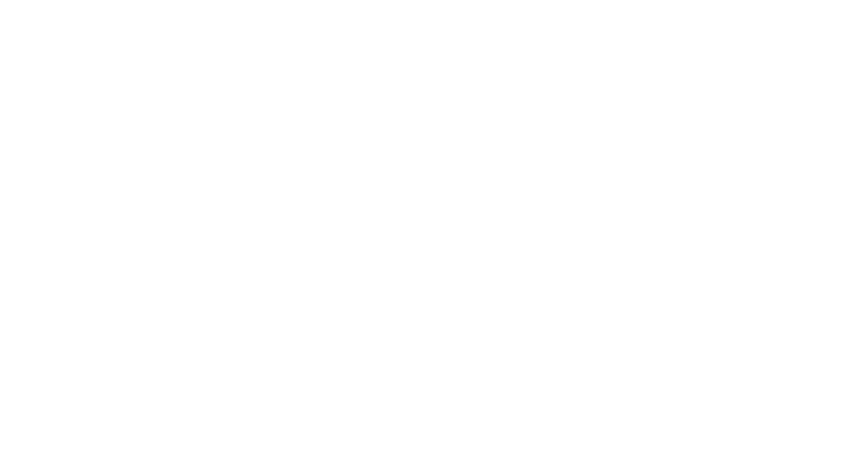
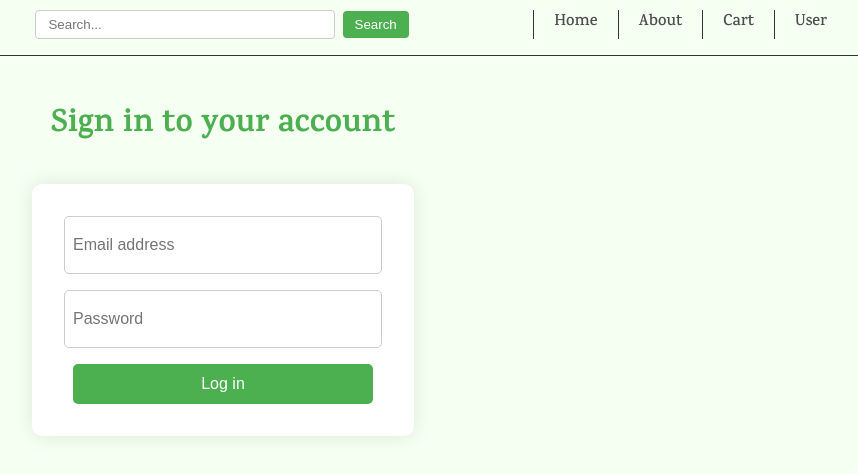
Before and after one commit to MohammadSobhi/market-project, a React (Vite) app: page /login in a window 1280 px wide. Before the commit this address had no page. Shown: the top 474 px of the page, without its empty margins (417-1275 px from the left). Built offline with nearby package versions, Linux system fonts and the light colour scheme.

Commit message:
Updated various parts of the project, though I've lost track of the specific changes made

```diff
--- a/src/App.jsx
+++ b/src/App.jsx
@@ -5,6 +5,10 @@ import About from './pages/About'
 import User from './pages/User'
 import Cart from './pages/Cart'
 import Layout from './components/Layout'
+import ProductDetails from './pages/ProductDetails'
+import ErrorPage from './pages/ErrorPage'
+import Login from './pages/Login'
+import AuthRequired from './components/AuthRequired'
 
 
 function App() {
@@ -14,9 +18,14 @@ function App() {
       <Routes>
         <Route path='/' element={ <Layout/> } >
           <Route index element={ <Home/> } />
-          <Route path='/about' element={ <About/> } />
-          <Route path='/user' element={ <User/> } />
-          <Route path='/cart' element={ <Cart/> } />
+          <Route path='about' element={ <About/> } />
+          <Route element={<AuthRequired/>}>
+            <Route path='user' element={ <User/> } />
+            <Route path='cart' element={ <Cart/> } />
+          </Route>
+          <Route path='products/:id' element={ <ProductDetails/> } />
+          <Route path='login' element={ <Login/> } />
+          <Route path='*' element={ <ErrorPage/> } />
         </Route>
       </Routes>
     </BrowserRouter>
--- /dev/null
+++ b/src/components/AuthRequired.jsx
@@ -0,0 +1,13 @@
+import React from "react";
+import { Navigate, Outlet } from "react-router-dom";
+
+export default function AuthRequired(params) {
+
+    const isLoggedIn = false ;
+
+    if(!isLoggedIn){
+        return <Navigate to ="/login"/>
+    }
+
+    return <Outlet/>
+};
--- a/src/components/Header.jsx
+++ b/src/components/Header.jsx
@@ -2,9 +2,32 @@ import React from "react";
 import { Link } from "react-router-dom";
 
 export default function Header(params) {
+    const [searchTerm, setSearchTerm] = React.useState("");
+
+    const handleSearch = (e)=>{
+        e.preventDefault();
+        console.log(`you searched for ${searchTerm}`)
+    }
+
+    const handleInputChange = (e) => {
+        setSearchTerm(e.target.value);
+        console.log(searchTerm)
+    }
+
     return(
         <header>
             <nav>
+                <div className="search-bar">
+                    <form onSubmit={handleSearch}>
+                        <input
+                        type="text"
+                         placeholder="Search..."
+                        value={searchTerm}
+                        onChange={handleInputChange}
+                        />
+                    <button type="submit">Search</button>
+                    </form>
+                </div>
                 <Link to="/" >Home</Link>
                 <Link to="/about" >About</Link>
                 <Link to="/cart" >Cart</Link>
--- a/src/index.css
+++ b/src/index.css
@@ -4,11 +4,17 @@ html, body {
   font-family: "Karma", serif;
   font-weight: 500;
   font-style: normal;
+  background-color: #f5fff2 ;
 }
 
 h1 {
   text-align: center;
   margin-top: 50px;
+  color: #4CAF50;
+}
+
+a{
+  text-decoration: none;
 }
 
 
@@ -16,8 +22,22 @@ h1 {
   min-height: 100vh;
   display: flex;
   flex-direction: column;
-  background-color: #f5fff2 ;
+
   flex-grow: 1 ;
+}
+
+.link-button {
+  display: inline-block;
+  text-align: center;
+  text-decoration: none;
+  border: none;
+  padding: .75rem 1.375rem;
+  color: white;
+  font-weight: 700;
+  border-radius: 5px;
+  cursor: pointer;
+  transition: transform .1s ease-in-out;
+  background-color: #161616;
 }
 
 header {
@@ -66,6 +86,13 @@ nav {
   padding: 10px;
   text-align: center;
   width: 160px;
+  background-color: white;
+  box-shadow: 0 0 10px rgba(0, 0, 0, 0.1);
+  transition: box-shadow 0.3s ease;
+}
+
+.product-card:hover{
+  box-shadow: 0 0 20px rgba(0, 0, 0, 0.3);
 }
 
 .product-image {
@@ -121,3 +148,94 @@ nav {
   #13a1c9
   */
 }
+
+.search-bar {
+  flex-grow: 1;
+  display: flex;
+  justify-content: center;
+  align-items: center;
+  margin-left:25%;
+}
+
+.search-bar form {
+  display: flex;
+  align-items: center;
+  width: 60%;
+  justify-content: space-around;
+}
+
+.search-bar input {
+  margin-right: 8px;
+  padding: 6px 12px;
+  border: 1px solid #ccc;
+  border-radius: 4px;
+  width: 100%;
+}
+
+.search-bar button {
+  padding: 6px 12px;
+  background-color: #4CAF50;
+  color: white;
+  border: none;
+  border-radius: 4px;
+  cursor: pointer;
+}
+
+.error-page-container{
+  display: flex;
+  flex-direction: column;
+  align-items: center;
+}
+
+.login-container {
+  display: flex;
+  flex-direction: column;
+  align-items: center;
+  justify-content: flex-start;
+
+}
+
+.login-container h1 {
+  color: #4CAF50;
+  margin-bottom: 2rem;
+}
+
+.login-form {
+  display: flex;
+  flex-direction: column;
+  align-items: center;
+  background-color: white;
+  border-radius: 10px;
+  box-shadow: 0 0 20px rgba(0, 0, 0, 0.1);
+  padding: 2rem;
+}
+
+.login-form input {
+  width: 300px;
+  height: 40px;
+  margin-bottom: 1rem;
+  padding: 0.5rem;
+  border: 1px solid #ccc;
+  border-radius: 5px;
+  font-size: 1rem;
+}
+
+.login-form input:focus {
+  outline: none;
+  border-color: #4CAF50;
+}
+
+.login-form button {
+  width: 300px;
+  height: 40px;
+  background-color: #4CAF50;
+  color: white;
+  border: none;
+  border-radius: 5px;
+  font-size: 1rem;
+  cursor: pointer;
+}
+
+.login-form button:hover {
+  background-color: #45a049;
+}
--- /dev/null
+++ b/src/pages/ErrorPage.jsx
@@ -0,0 +1,11 @@
+import React from "react"
+import { Link } from "react-router-dom"
+
+export default function ErrorPage(params) {
+    return(
+        <div className="error-page-container">
+            <h1>404 not found!</h1>
+            <Link to="/" className="link-button">Back to the Home Page</Link>
+        </div>
+    )
+};
--- a/src/pages/Home.jsx
+++ b/src/pages/Home.jsx
@@ -3,6 +3,7 @@ import Product1Image from "../photos/potato.jpg"
 import Product2Image from "../photos/apple.webp/"
 import Product3Image from "../photos/cucumber.jpg"
 import Product4Image from "../photos/tomato.jpg"
+import { Link } from "react-router-dom"
 
 
 export default function Home() {
@@ -42,12 +43,13 @@ export default function Home() {
             </section>
             <div className="cards-container">
                 {cards.map(card => (
-
                     <div className="product-card">
-                        <img className="product-image" src={card.src}  alt={card.image}/>
-                        <h2 className="product-title">{card.title}</h2>
-                        <p className="product-price">${card.price}</p>
-                        <p className="add-to-cart">Add to Cart</p>
+                        <Link to={`products/${card.image}`}>
+                            <img className="product-image" src={card.src}  alt={card.image}/>
+                            <h2 className="product-title">{card.title}</h2>
+                            <p className="product-price">${card.price}</p>
+                            <p className="add-to-cart">Add to Cart</p>
+                        </Link>
                         <button className="buy-button">Buy Now</button>
                     </div>
 
--- /dev/null
+++ b/src/pages/Login.jsx
@@ -0,0 +1,42 @@
+import React , { useState } from "react"
+
+export default function Login() {
+    const [loginFormData, setLoginFormData] = useState({ email: "", password: "" })
+
+    function handleSubmit(e) {
+        e.preventDefault()
+        console.log(loginFormData)
+    }
+
+    function handleChange(e) {
+        const { name, value } = e.target
+        setLoginFormData(prev => ({
+            ...prev,
+            [name]: value
+        }))
+    }
+
+    return (
+        <div className="login-container">
+            <h1>Sign in to your account</h1>
+            <form onSubmit={handleSubmit} className="login-form">
+                <input
+                    name="email"
+                    onChange={handleChange}
+                    type="email"
+                    placeholder="Email address"
+                    value={loginFormData.email}
+                />
+                <input
+                    name="password"
+                    onChange={handleChange}
+                    type="password"
+                    placeholder="Password"
+                    value={loginFormData.password}
+                />
+                <button>Log in</button>
+            </form>
+        </div>
+    )
+
+}
--- /dev/null
+++ b/src/pages/ProductDetails.jsx
@@ -0,0 +1,8 @@
+import React from "react";
+import {useParams} from "react-router-dom"
+export default function ProductDetails() {
+    const params = useParams()
+    return(
+        <h1>{params.id} details is here</h1>
+    )
+};
```
